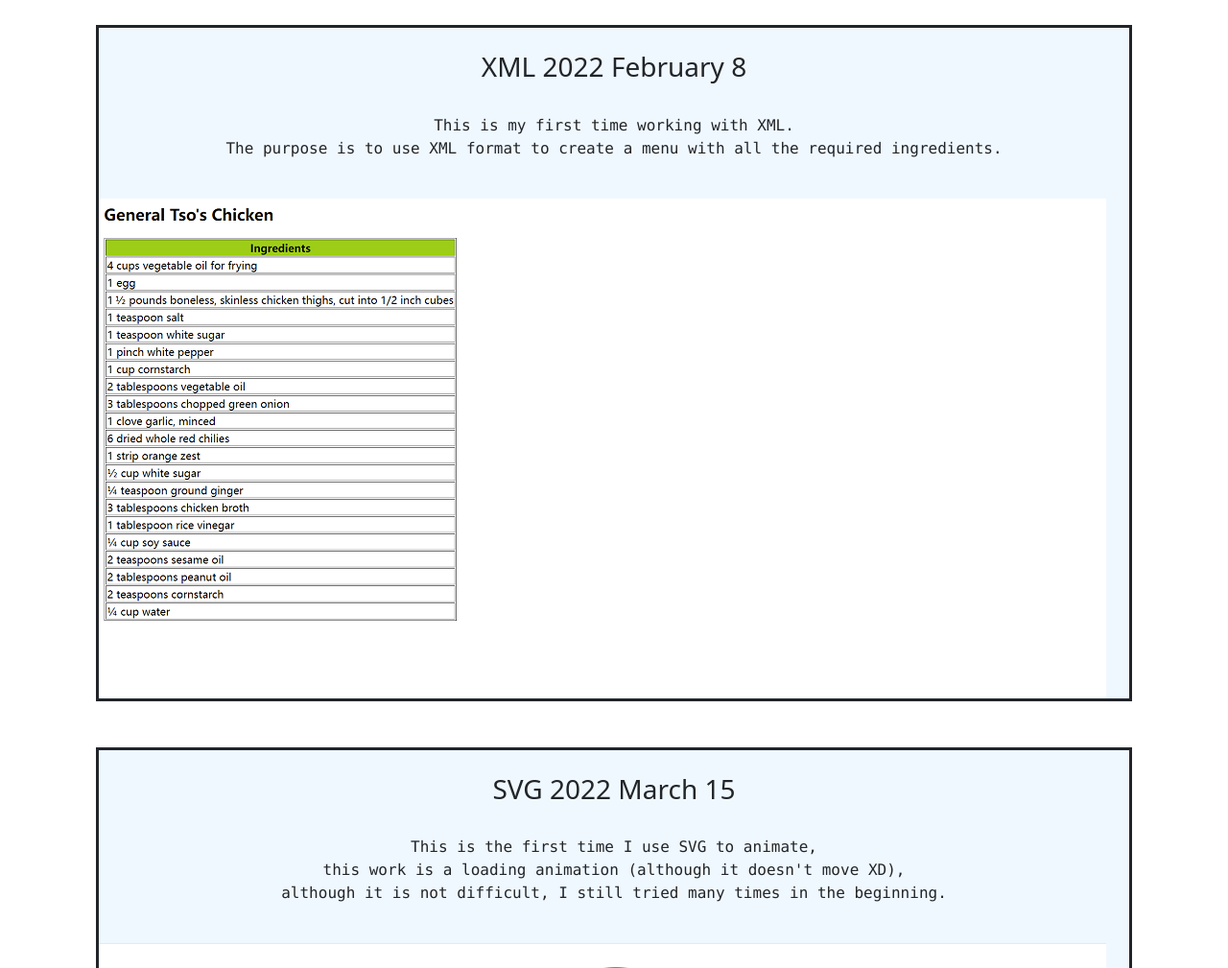
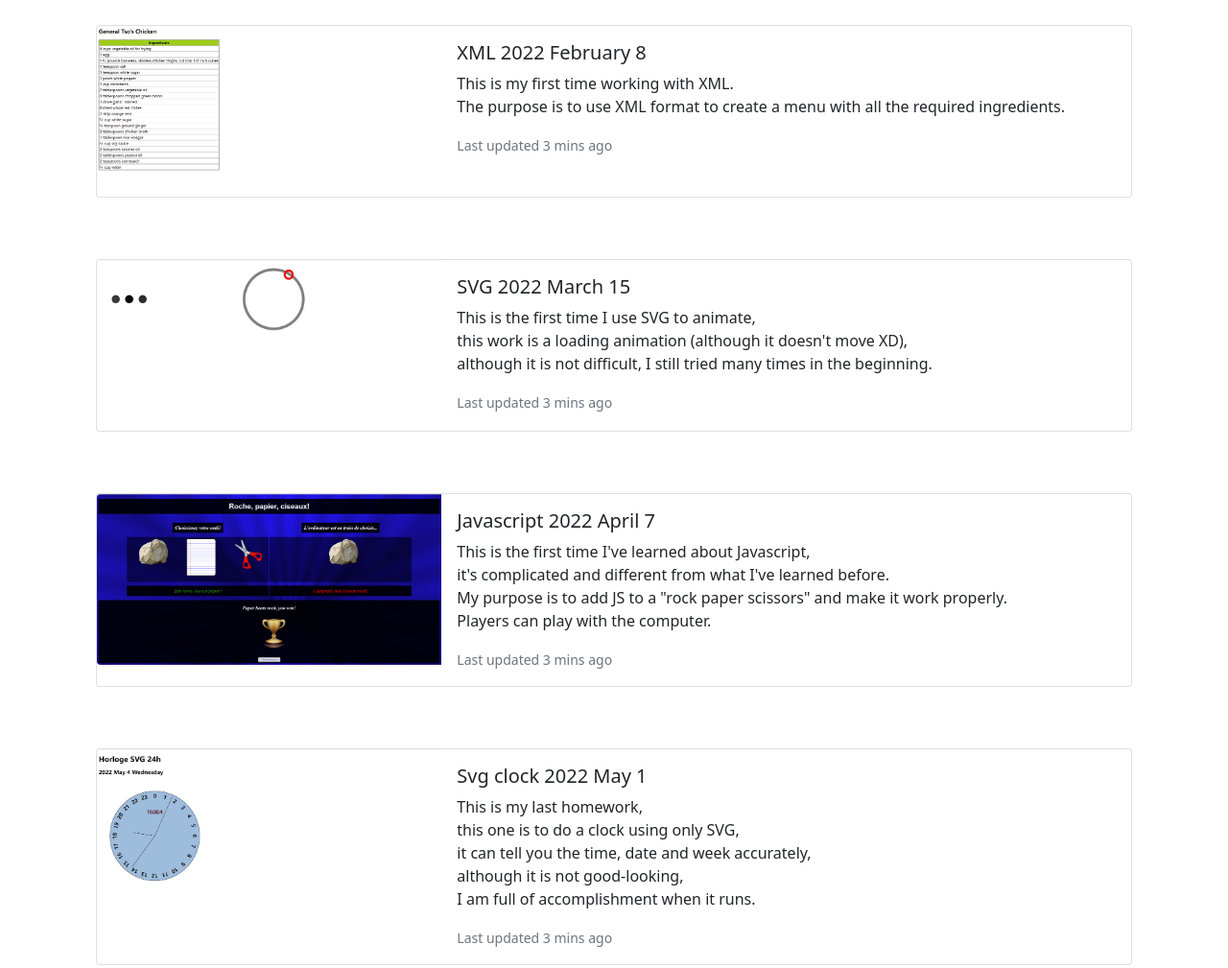
Before and after one commit to jeremy-qin/NotreProjetIFT1005, a plain HTML site: page projets2.html in a window 1280 px wide. Shown: the part 920-1929 px from the top of the page at 96% size. Drawn offline with nearby package versions, Linux system fonts and the light colour scheme.

Commit message:
Update projets2.html

```diff
--- a/projets2.html
+++ b/projets2.html
@@ -22,7 +22,7 @@
           <div class="collapse navbar-collapse" id="navbarSupportedContent">
             <ul class="navbar-nav me-auto mb-2 mb-lg-0">
               <li class="nav-item">
-                <a class="nav-link active" aria-current="page" href="index.html">Welcome</a>
+                <a class="nav-link active" aria-current="page" href="index.html">Bienvenue</a>
               </li>
               <li class="nav-item dropdown">
                 <a class="nav-link dropdown-toggle" href="#" id="navbarDropdown" role="button" data-bs-toggle="dropdown" aria-expanded="false">
@@ -76,42 +76,72 @@
           <span class="carousel-control-next-icon" aria-hidden="true"></span>
           <span class="visually-hidden">Next</span>
            </button>
+    </div>
+    <br><br>
+     <div class="card mb-3" style="max-width: 1500px;">
+       <div class="row g-0">
+        <div class="col-md-4">
+          <img src="assets/xml_Zheng.png" class="img-fluid rounded-start" alt="profile">
+         </div>
+          <div class="col-md-8">
+           <div class="card-body">
+            <h5 class="card-title">XML  2022 February 8</h5>
+             <p class="card-text">This is my first time working with XML.<br>The purpose is to use XML format to create a menu with all the required ingredients.</p>
+             <p class="card-text"><small class="text-muted">Last updated 3 mins ago</small></p>
+             </div>
+            </div>
+           </div>
+          </div>
+           <br><br>
+           <div class="card mb-3" style="max-width: 1500px;">
+            <div class="row g-0">
+             <div class="col-md-4">
+             <img src="assets/Svg_Zheng.png" class="img-fluid rounded-start" alt="profile">
+              </div>
+              <div class="col-md-8">
+              <div class="card-body">
+               <h5 class="card-title">SVG  2022 March 15</h5>
+              <p class="card-text">This is the first time I use SVG to animate, <br>this work is a loading animation (although it doesn't move XD),<br> although it is not difficult,
+                I still tried many times in the beginning.</p>
+              <p class="card-text"><small class="text-muted">Last updated 3 mins ago</small></p>
+             </div>
+            </div>
+          </div>
         </div>
         <br><br>
-           <div class="back">
-             <br>
-              <h3 style="text-align: center">XML  2022 February 8</h3><br>
-               <p style="text-align: center">This is my first time working with XML.<br>The purpose is to use XML format to create a menu with all the required ingredients.</p><br>
-                <img src="assets/xml_Zheng.png" alt="profile"/>
-              </div>
-              <br>
-              <br>
-           <div class="back">
-             <br>
-               <h3 style="text-align: center">SVG  2022 March 15</h3><br>
-                <p style="text-align: center">This is the first time I use SVG to animate, <br>this work is a loading animation (although it doesn't move XD),<br> although it is not difficult,
-                  I still tried many times in the beginning.</p><br>
-                 <img src="assets/Svg_Zheng.png" alt="profile"/>
-                </div>
-                <br>
-                <br>
-             <div class="back">
-               <br>
-                <h3 style="text-align: center">Javascript  2022 April 7</h3><br>
-                   <p style="text-align: center">This is the first time I've learned about Javascript,<br> it's complicated and different from what I've learned before.<br>
-                     My purpose is to add JS to a "rock paper scissors" and make it work properly.<br> Players can play with the computer.</p><br>
-                    <img src="assets/Javascript_Zheng.png" alt="profile"/>
-                 </div>
-                 <br>
-                 <br>
-                 <div class="back">
-                   <br>
-                   <h3 style="text-align: center">Svg clock  2022 May 1</h3><br>
-                    <p style="text-align: center">This is my last homework,<br> this one is to do a clock using only SVG,<br> it can tell you the time, date and week accurately,<br>
-                      although it is not good-looking,<br> I am full of accomplishment when it runs.</p><br>
-                      <img src="assets/svg clock.png" alt="profile"/>
-                 </div>
-              </div>
+        <div class="card mb-3" style="max-width: 1500px;">
+          <div class="row g-0">
+            <div class="col-md-4">
+              <img src="assets/Javascript_Zheng.png" class="img-fluid rounded-start" alt="profile">
+            </div>
+            <div class="col-md-8">
+             <div class="card-body">
+              <h5 class="card-title">Javascript  2022 April 7</h5>
+               <p class="card-text">This is the first time I've learned about Javascript,<br> it's complicated and different from what I've learned before.<br>
+                                    My purpose is to add JS to a "rock paper scissors" and make it work properly.<br> Players can play with the computer.</p>
+               <p class="card-text"><small class="text-muted">Last updated 3 mins ago</small></p>
+             </div>
+            </div>
+          </div>
+        </div>
+        <br><br>
+        <div class="card mb-3" style="max-width: 1500px;">
+         <div class="row g-0">
+          <div class="col-md-4">
+           <img src="assets/svg clock.png" class="img-fluid rounded-start" alt="profile">
+          </div>
+            <div class="col-md-8">
+             <div class="card-body">
+              <h5 class="card-title">Svg clock  2022 May 1</h5>
+               <p class="card-text">This is my last homework,<br> this one is to do a clock using only SVG,<br> it can tell you the time, date and week accurately,<br>
+                                    although it is not good-looking,<br> I am full of accomplishment when it runs.</p>
+               <p class="card-text"><small class="text-muted">Last updated 3 mins ago</small></p>
+            </div>
+           </div>
+         </div>
+        </div>
+        <br><br>
+         </div>
                  <div class="contact">
                     <br>
                     <div>
```
